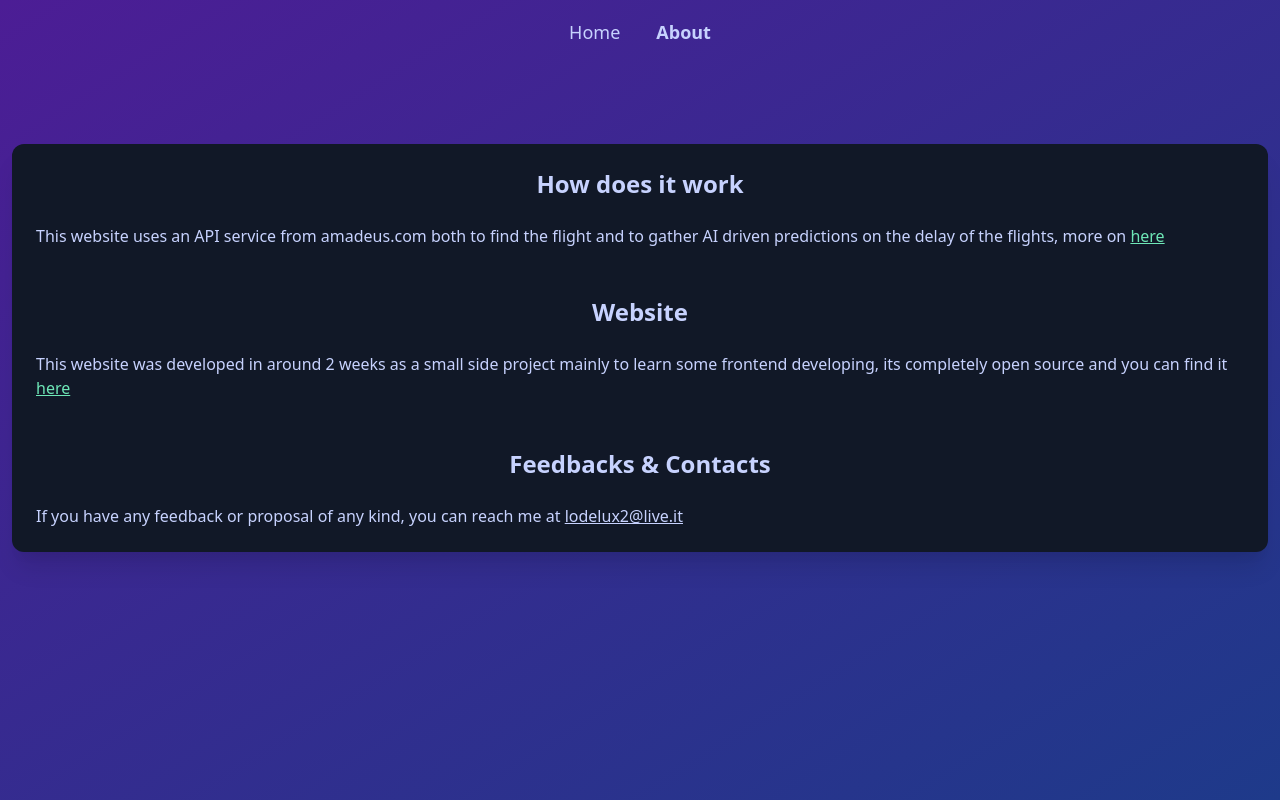
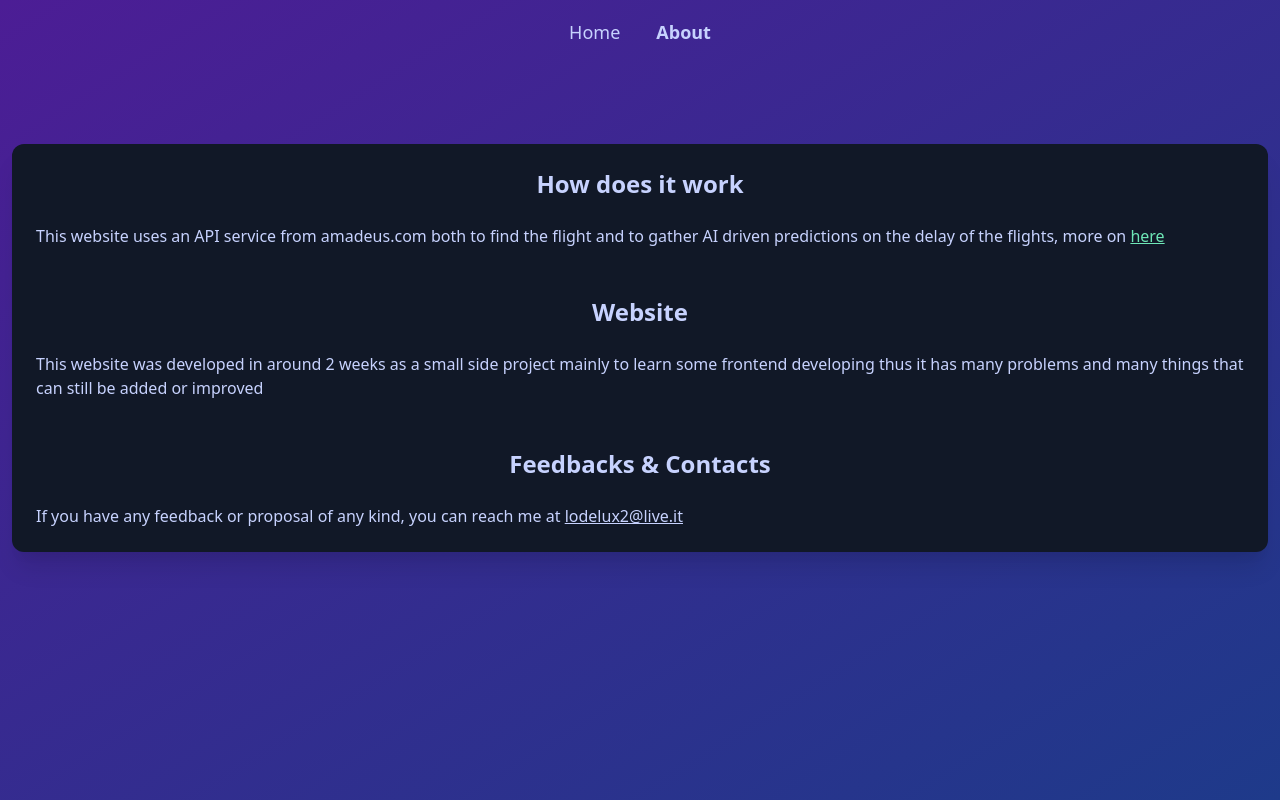
Before and after one commit to lodelux/flight-prediction, a Vue app: page /about in a window 1280 px wide. Built offline with nearby package versions, Linux system fonts and the light colour scheme; a web font is replaced by a local one.

Commit message:
better info

```diff
--- a/src/views/About.vue
+++ b/src/views/About.vue
@@ -15,15 +15,8 @@
     <h1 class="text-2xl font-bold text-center mt-12">Website</h1>
     <p class="mt-6">
       This website was developed in around 2 weeks as a small side project
-      mainly to learn some frontend developing, its completely open source and
-      you can find it
-      <a
-        class="underline text-green-300"
-        target="_blank"
-        href="https://github.com/lodelux/flight-prediction"
-      >
-        here</a
-      >
+      mainly to learn some frontend developing thus it has many problems and many
+      things that can still be added or improved
     </p>
     <h1 class="text-2xl font-bold text-center mt-12">Feedbacks & Contacts</h1>
     <p class="mt-6">
--- a/src/views/Home.vue
+++ b/src/views/Home.vue
@@ -5,7 +5,7 @@
   </div>
   <div class="p-2 pb-6 mt-3 md:mt-8 w-full">
     <h1 class="font-bold text-2xl md:text-4xl text-center">
-      How does it work?
+      How to use
     </h1>
     <ul class="list-decimal font-medium text-base md:text-xl mx-6">
       <li class="mt-5 md:mt-10">
```
